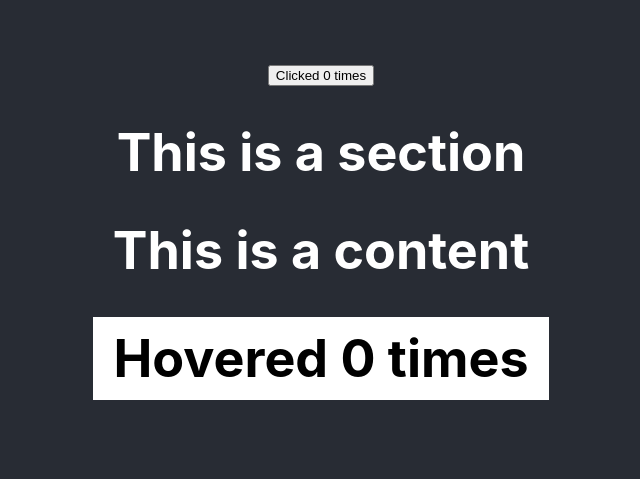
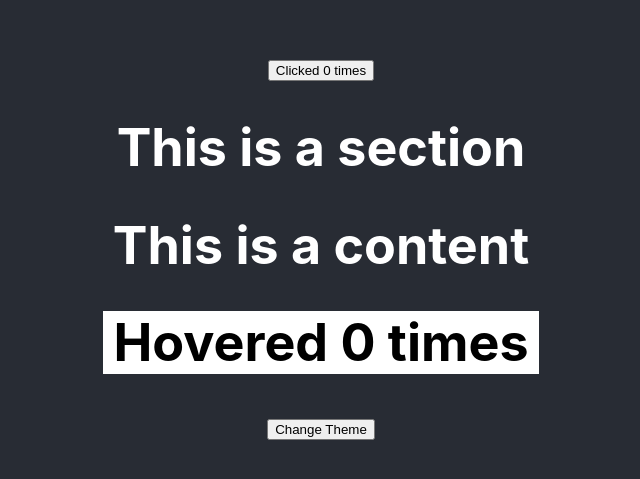
Before and after one commit to emonShimoul/react-playground, a React (Create React App) app in the folder think-in-a-react-way/myreact/: page / in a window 1280 px wide. Shown: the part 155-634 px from the top of the page, without its empty margins (319-959 px from the left). Built offline with nearby package versions, Linux system fonts and the light colour scheme.

Commit message:
contextType and useContext hook

```diff
--- a/think-in-a-react-way/myreact/src/App.js
+++ b/think-in-a-react-way/myreact/src/App.js
@@ -7,11 +7,22 @@ import ThemeContext from './contexts/themeContext';
 
 class App extends Component {
   state = {
-    theme: 'light'
-  }
+    theme: 'light',
+    switchTheme: () => {
+      this.setState(({theme}) => {
+        if(theme === 'dark'){
+          return {
+            theme: 'light'
+          };
+        }
+        return {
+          theme: 'dark'
+        }
+      });
+    }
+  };
 
   render(){
-    const {theme} = this.state;
     return (
       <div className="App">
         <header className="App-header">
@@ -21,7 +32,7 @@ class App extends Component {
             )}
           </Counter>
 
-          <ThemeContext.Provider value={{theme: theme}}><Section /></ThemeContext.Provider>
+          <ThemeContext.Provider value={this.state}><Section /></ThemeContext.Provider>
         </header>
       </div>
     );
--- a/think-in-a-react-way/myreact/src/components/Content.js
+++ b/think-in-a-react-way/myreact/src/components/Content.js
@@ -1,21 +1,56 @@
-import React from 'react';
+import React, { useContext } from 'react';
 import Counter from './Counter';
 import HoverCounter from './HoverCounter';
 import ThemeContext from '../contexts/themeContext';
 
 const Content = () => {
+    const context = useContext(ThemeContext);
+    const {theme, switchTheme} = context;
     return (
         <div>
             <h1>This is a content</h1>
             <Counter>
-            {(counter, incrementCount) => {
-                return <ThemeContext.Consumer>{ ({theme}) =>
-                    <HoverCounter count={counter} incrementCount={incrementCount} theme={theme} />
-                }</ThemeContext.Consumer>
-            }}
+            {(counter, incrementCount) => (
+                    <HoverCounter
+                        count={counter}
+                        incrementCount={incrementCount}
+                        theme={theme} switchTheme={switchTheme}
+                    />
+                )}
             </Counter>
         </div>
     );
 };
 
 export default Content;
+
+
+// get context value using render prop pattern. can be used in both class and functional component
+/*
+...
+<div>
+    <h1>This is a content</h1>
+    <Counter>
+    {(counter, incrementCount) => {
+        return <ThemeContext.Consumer>
+            { ({theme, switchTheme}) =>
+            <HoverCounter
+                count={counter}
+                incrementCount={incrementCount}
+                theme={theme} switchTheme={switchTheme}
+            />
+        }</ThemeContext.Consumer>
+    }}
+    </Counter>
+</div>
+...
+*/
+
+
+// In class component the context value can be found in another way.
+/*
+Content.contextType = ThemeContext;
+componentDidMount(){
+    console.log(this.context);
+}
+*/
--- a/think-in-a-react-way/myreact/src/components/HoverCounter.js
+++ b/think-in-a-react-way/myreact/src/components/HoverCounter.js
@@ -1,10 +1,12 @@
 import React from 'react';
 
-const HoverCounter = ({count, incrementCount, theme}) => {
-    const style = theme === 'light' ? {backgroundColor: '#ffffff', color: '#000000', padding: '10px 20px'} : null;
+const HoverCounter = ({count, incrementCount, theme, switchTheme}) => {
+    const style = theme === 'light' ? {backgroundColor: '#ffffff', color: '#000000', padding: '0 10px'} : null;
     return (
         <div>
             <h1 onMouseOver={incrementCount} style={style}>Hovered {count} times</h1>
+
+            <button type='button' onClick={switchTheme}>Change Theme</button>
         </div>
     );
 };
```
